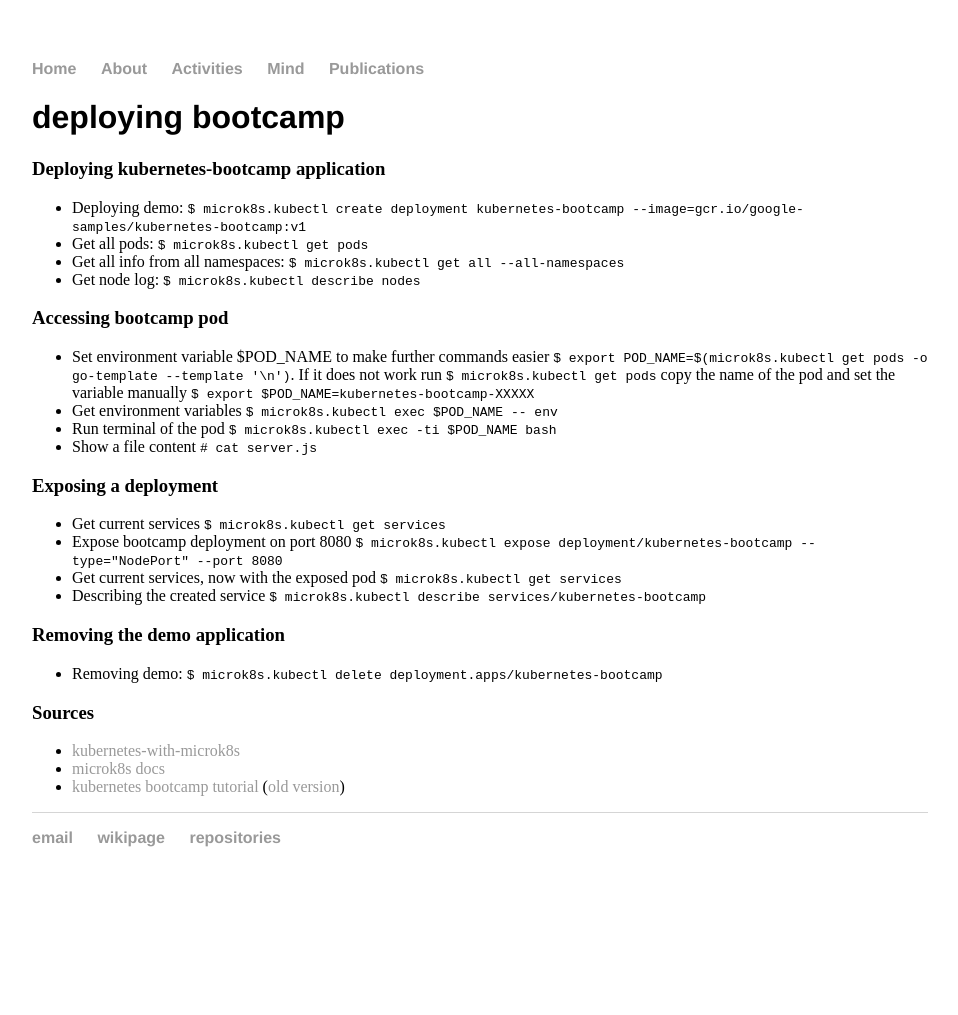
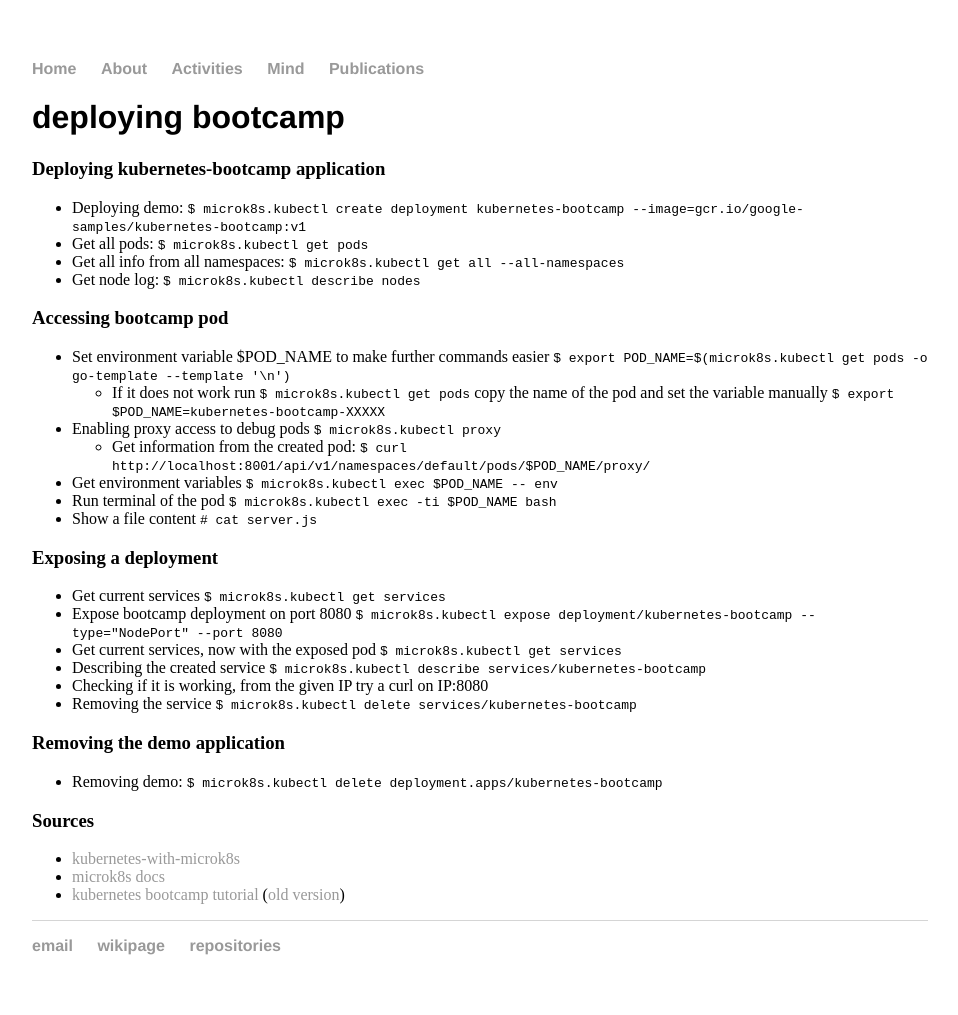
Before and after one commit to cleberjamaral/cleberjamaral.github.io, a Jekyll site: the page built from knowledge/it/containers/deploying-bootcamp.md, in a window 1280 px wide. Shown: the whole page, without its empty margins (160-1118 px from the left). Built offline with Jekyll 4.4.1, drawn with Linux system fonts in a browser that asks for light colours; our own code applies the rules of GitHub Pages for plain Markdown files; before the commit the page ends 907 px from its top, so only the background shows below that.

Commit message:
GitBook: [master] 46 pages modified

```diff
--- a/knowledge/it/containers/deploying-bootcamp.md
+++ b/knowledge/it/containers/deploying-bootcamp.md
@@ -13,7 +13,10 @@ description: Deploying bootcamp sample application
 
 ### Accessing bootcamp pod
 
-* Set environment variable $POD\_NAME to make further commands easier `$ export POD_NAME=$(microk8s.kubectl get pods -o go-template --template '{{range .items}}{{.metadata.name}}{{"\n"}}{{end}}')`. If it does not work run `$ microk8s.kubectl get pods` copy the name of the pod and set the variable manually `$ export $POD_NAME=kubernetes-bootcamp-XXXXX`
+* Set environment variable $POD\_NAME to make further commands easier `$ export POD_NAME=$(microk8s.kubectl get pods -o go-template --template '{{range .items}}{{.metadata.name}}{{"\n"}}{{end}}')`
+  * If it does not work run `$ microk8s.kubectl get pods` copy the name of the pod and set the variable manually `$ export $POD_NAME=kubernetes-bootcamp-XXXXX`
+* Enabling proxy access to debug pods `$ microk8s.kubectl proxy`
+  * Get information from the created pod: `$ curl http://localhost:8001/api/v1/namespaces/default/pods/$POD_NAME/proxy/`
 * Get environment variables `$ microk8s.kubectl exec $POD_NAME -- env`
 * Run terminal of the pod `$ microk8s.kubectl exec -ti $POD_NAME bash`
 * Show a file content `# cat server.js`
@@ -24,6 +27,8 @@ description: Deploying bootcamp sample application
 * Expose bootcamp deployment on port 8080 `$ microk8s.kubectl expose deployment/kubernetes-bootcamp --type="NodePort" --port 8080`
 * Get current services, now with the exposed pod `$ microk8s.kubectl get services`
 * Describing the created service `$ microk8s.kubectl describe services/kubernetes-bootcamp`
+* Checking if it is working, from the given IP try a curl on IP:8080
+* Removing the service `$ microk8s.kubectl delete services/kubernetes-bootcamp`
 
 ### Removing the demo application
 
```
Also changed, not shown: SUMMARY.md (+1 -1 lines), knowledge/it/containers/README.md (+4 -2 lines), knowledge/it/containers/installing-kubernetes.md (+1 -1 lines).
